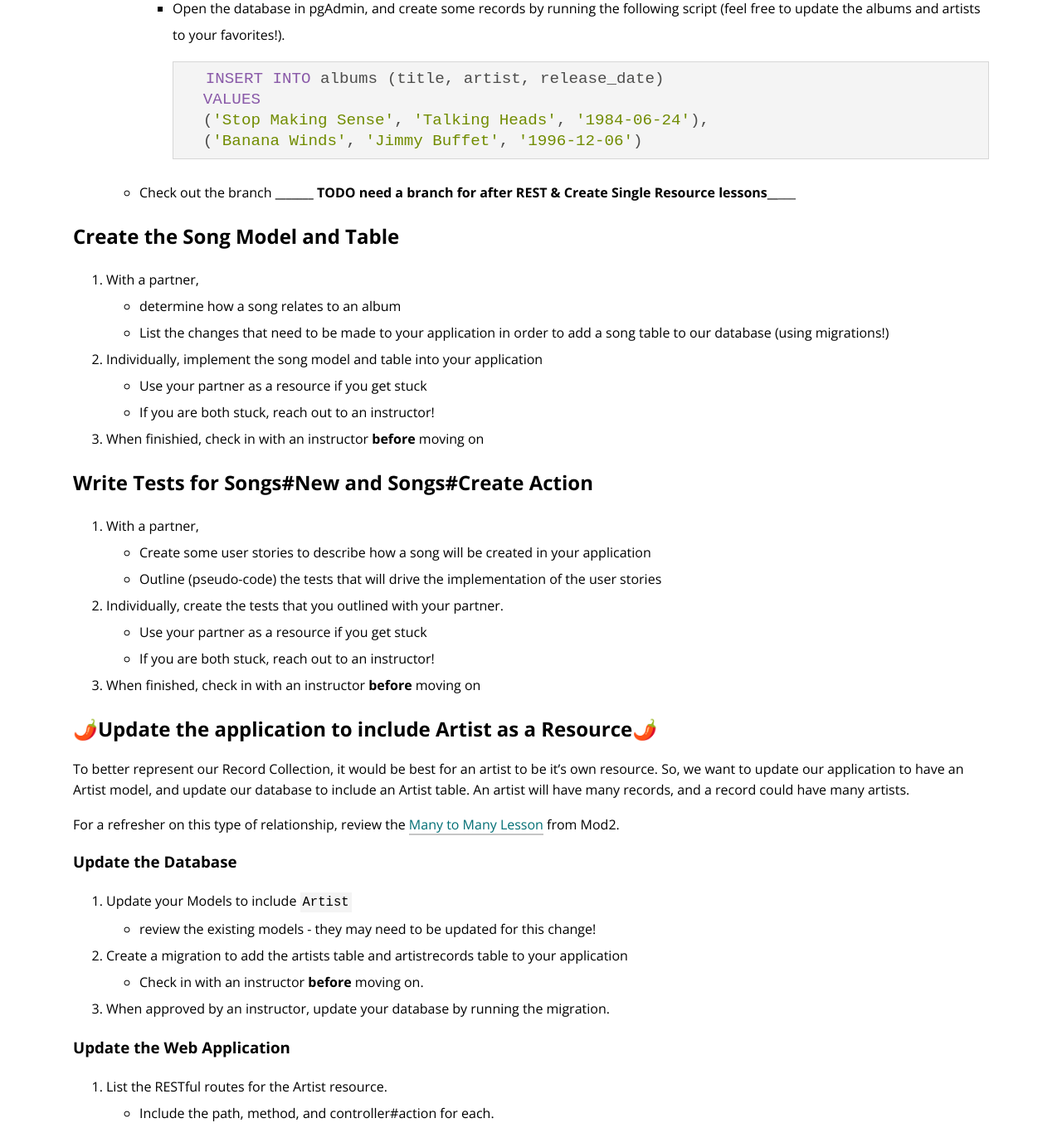
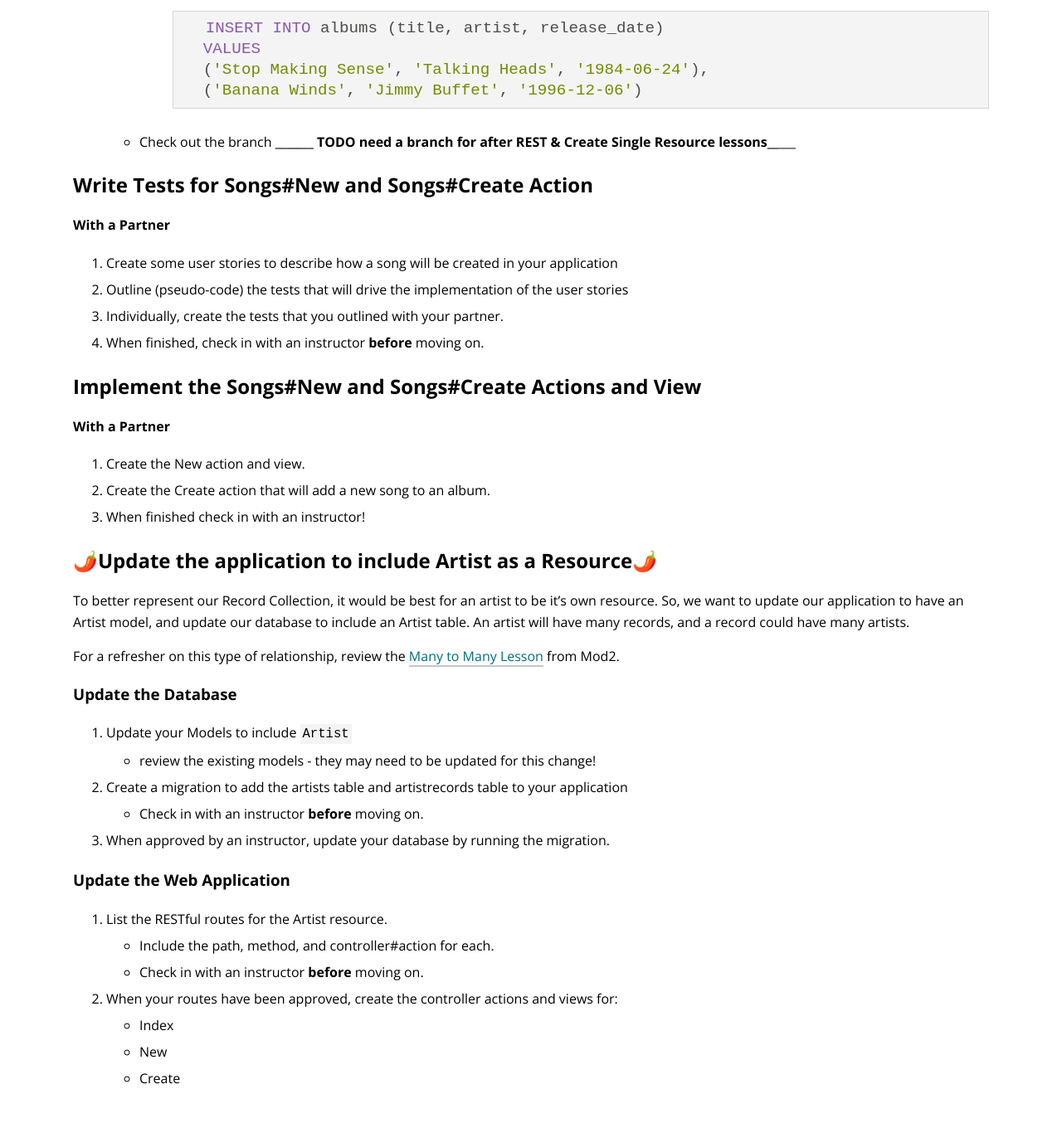
Before and after one commit to turingschool/launch-curriculum, a Jekyll site: the page built from module3/labs/week3/CreatingRelatedResources.md, in a window 1280 px wide and 1400 px high, scrolled down 652 px, cut to the strip 0-1360 px from the top of the window. Shown: the whole strip at 83% size. Built offline with Jekyll 4.4.1, drawn with Linux system fonts in a browser that asks for light colours; nearby versions of some CDN libraries; comment, search, counter and statistics services are not loaded; some of the changed text lies outside the part shown.

Commit message:
update prep

````diff
--- a/module3/labs/week3/CreatingRelatedResources.md
+++ b/module3/labs/week3/CreatingRelatedResources.md
@@ -8,9 +8,7 @@
 For today's lab, we are going to continue building the Record Collection.
 
 **Objective**
-* Add Songs to our application
 * Use a form to create songs for each album
-
 * Open your Record Collection project.
     * Run the project, and make sure you have the Record#Index, #Show, #New, and #Create actions working.
 * If you have been absent or can't find your project, follow these steps:
@@ -25,25 +23,20 @@
     ```
     * Check out the branch _____________________ TODO need a branch for after REST & Create Single Resource lessons___________
 
-## Create the Song Model and Table
-
-1. With a partner,
-    * determine how a song relates to an album
-    * List the changes that need to be made to your application in order to add a song table to our database (using migrations!)
-1. Individually, implement the song model and table into your application
-    * Use your partner as a resource if you get stuck
-    * If you are both stuck, reach out to an instructor!
-1. When finishied, check in with an instructor **before** moving on
-
 ## Write Tests for Songs#New and Songs#Create Action
 
-1. With a partner,
-    * Create some user stories to describe how a song will be created in your application
-    * Outline (pseudo-code) the tests that will drive the implementation of the user stories
+**With a Partner**
+1. Create some user stories to describe how a song will be created in your application
+1. Outline (pseudo-code) the tests that will drive the implementation of the user stories
 1. Individually, create the tests that you outlined with your partner.
-    * Use your partner as a resource if you get stuck
-    * If you are both stuck, reach out to an instructor!
-1. When finished, check in with an instructor **before** moving on
+1. When finished, check in with an instructor **before** moving on.
+
+## Implement the Songs#New and Songs#Create Actions and View
+
+**With a Partner**
+1. Create the New action and view.
+1. Create the Create action that will add a new song to an album.
+1. When finished check in with an instructor!
 
 ## 🌶️Update the application to include Artist as a Resource🌶️
 
````
Also changed, not shown: module3/labs/week3/ReadingRelatedResources.md (added, +47 -0 lines), module3/preparation/week3/CreatingRelatedResources.md (+2 -0 lines).
